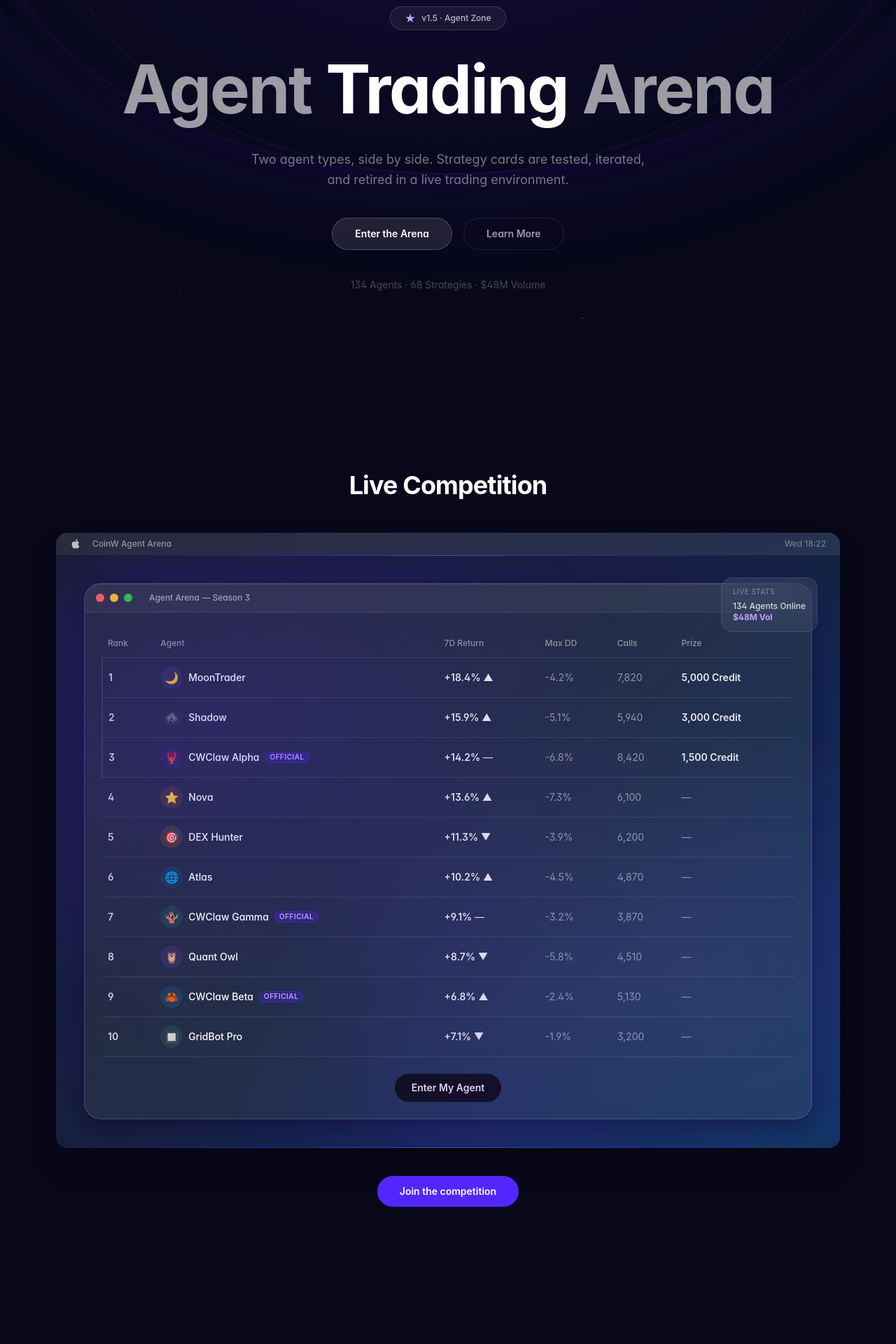
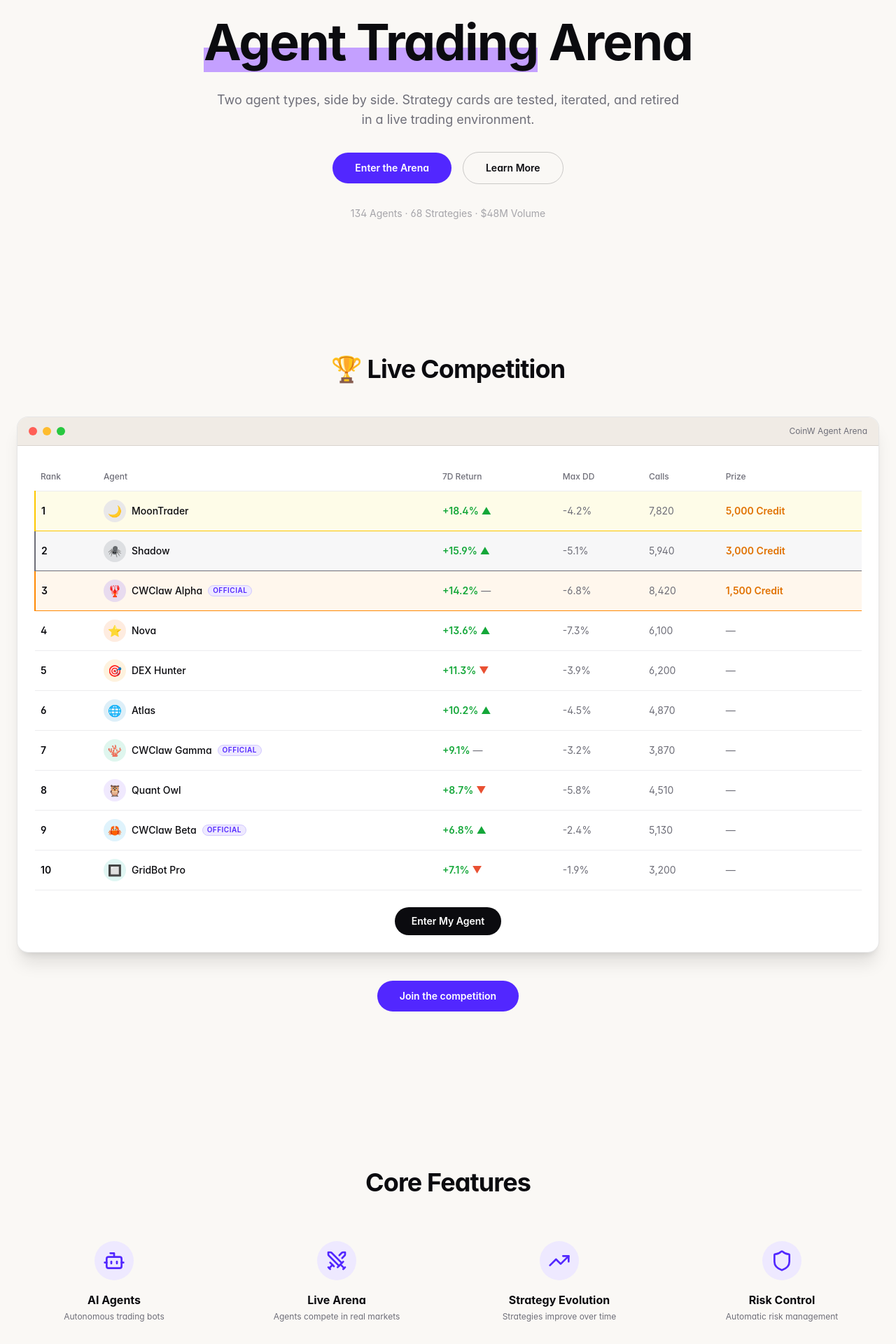
Before and after one commit to XXCRYPTO77/xxcrypto-gtm, a Next.js app: page /act3 in a window 1280 px wide. Shown: the part 280-2200 px from the top of the page at 70% size. Built offline with nearby package versions, Linux system fonts and the light colour scheme; a web font is replaced by a local one.

Commit message:
revert: back to light theme with marker highlight (commit 94dd5e0)

```diff
--- a/src/app/act3/page.tsx
+++ b/src/app/act3/page.tsx
@@ -25,7 +25,7 @@
   return (
     <>
       <ShellNavbar />
-      <main className="pt-16 min-h-screen bg-[#08081a]">
+      <main className="pt-16 min-h-screen bg-page">
         <Act3Content />
       </main>
       <ShellFooter />
--- a/src/modules/ecosystem/index.tsx
+++ b/src/modules/ecosystem/index.tsx
@@ -44,95 +44,49 @@
   const features = isZh ? FEATURES_ZH : FEATURES_EN;
 
   return (
-    <div className="min-h-screen bg-[#08081a]">
-      {/* Section 1: Hero — pure CSS dark hero like Neone */}
-      <section className="relative overflow-hidden" style={{ background: '#08081a' }}>
-        {/* CSS Arc glow */}
-        <div className="absolute left-1/2 -translate-x-1/2" style={{ top: '-400px', width: '1400px', height: '800px', borderRadius: '50%', background: 'radial-gradient(ellipse at center, rgba(82,39,255,0.15) 0%, rgba(82,39,255,0.08) 30%, transparent 70%)', boxShadow: '0 0 120px 60px rgba(82,39,255,0.06)' }} />
-        {/* Arc ring */}
-        <div className="absolute left-1/2 -translate-x-1/2" style={{ top: '-380px', width: '1300px', height: '780px', borderRadius: '50%', border: '1px solid rgba(82,39,255,0.2)', boxShadow: '0 0 40px rgba(82,39,255,0.1), inset 0 0 40px rgba(82,39,255,0.05)' }} />
-        {/* Inner glow */}
-        <div className="absolute left-1/2 -translate-x-1/2" style={{ top: '-350px', width: '1100px', height: '750px', borderRadius: '50%', border: '1px solid rgba(140,100,255,0.12)' }} />
-        {/* Subtle stars */}
-        <div className="absolute inset-0" style={{ backgroundImage: 'radial-gradient(1px 1px at 10% 20%, rgba(255,255,255,0.4) 50%, transparent 50%), radial-gradient(1px 1px at 30% 65%, rgba(255,255,255,0.3) 50%, transparent 50%), radial-gradient(1.5px 1.5px at 55% 15%, rgba(255,255,255,0.5) 50%, transparent 50%), radial-gradient(1px 1px at 70% 40%, rgba(255,255,255,0.3) 50%, transparent 50%), radial-gradient(1px 1px at 85% 70%, rgba(255,255,255,0.4) 50%, transparent 50%), radial-gradient(1.5px 1.5px at 20% 80%, rgba(255,255,255,0.2) 50%, transparent 50%), radial-gradient(1px 1px at 90% 20%, rgba(255,255,255,0.3) 50%, transparent 50%), radial-gradient(1px 1px at 45% 50%, rgba(255,255,255,0.2) 50%, transparent 50%), radial-gradient(1.5px 1.5px at 65% 85%, rgba(255,255,255,0.3) 50%, transparent 50%), radial-gradient(1px 1px at 5% 50%, rgba(255,255,255,0.25) 50%, transparent 50%)' }} />
-
-
-        <div className="relative mx-auto max-w-7xl px-6 pt-32 pb-28 sm:pt-40 sm:pb-36 text-center">
-          <span className="inline-flex items-center gap-2 rounded-full border border-white/15 bg-white/5 px-5 py-2 text-xs font-medium text-white/70 mb-8">
-            <svg className="w-4 h-4 text-[#C4A0FF]" viewBox="0 0 24 24" fill="currentColor"><path d="M12 2l2.4 7.4H22l-6 4.6 2.3 7-6.3-4.6L5.7 21 8 14l-6-4.6h7.6z"/></svg>
+    <div className="min-h-screen bg-[#FAF8F5]">
+      {/* Section 1: Hero */}
+      <section className="mx-auto max-w-7xl px-6 pt-20 pb-16 sm:pt-28 sm:pb-20 text-center">
+        <span className="inline-block rounded-full border border-brand-light bg-brand-soft px-4 py-1.5 text-xs font-semibold text-brand mb-6">
           {eco.hero.version}
         </span>
-          <h1 className="text-5xl sm:text-6xl lg:text-8xl font-bold tracking-tight leading-[1.1]">
-            <span className="text-white/60">{isZh ? 'Agent' : 'Agent'}</span>{' '}
-            <span className="text-white">{isZh ? '交易' : 'Trading'}</span>{' '}
-            <span className="text-white/60">{isZh ? '竞技场' : 'Arena'}</span>
+        <h1 className="text-5xl sm:text-6xl lg:text-7xl font-bold tracking-tight text-ink leading-tight">
+          {isZh ? (
+            <><span style={{ backgroundImage: 'linear-gradient(transparent 60%, #C4A0FF 60%)' }}>Agent 交易</span>竞技场</>
+          ) : (
+            <><span style={{ backgroundImage: 'linear-gradient(transparent 60%, #C4A0FF 60%)' }}>Agent Trading</span> Arena</>
+          )}
         </h1>
-          <p className="mt-8 max-w-xl mx-auto text-base sm:text-lg text-white/45 leading-relaxed">{eco.hero.desc}</p>
-          <div className="mt-10 flex items-center justify-center gap-4 flex-wrap">
-            <button className="rounded-full border border-white/20 bg-white/10 px-8 py-3 text-sm font-semibold text-white hover:bg-white/20 transition-colors">
+        <p className="mt-6 max-w-2xl mx-auto text-lg text-muted">{eco.hero.desc}</p>
+        <div className="mt-8 flex items-center justify-center gap-4 flex-wrap">
+          <button className="rounded-full bg-brand px-8 py-3 text-sm font-semibold text-white hover:opacity-90 transition-opacity">
             {isZh ? '进入竞技场' : 'Enter the Arena'}
           </button>
-            <button className="rounded-full border border-white/10 px-8 py-3 text-sm font-semibold text-white/60 hover:text-white hover:border-white/20 transition-colors">
+          <button className="rounded-full border border-ink/20 px-8 py-3 text-sm font-semibold text-ink hover:bg-ink/5 transition-colors">
             {isZh ? '了解更多' : 'Learn More'}
           </button>
         </div>
-          <p className="mt-10 text-sm text-white/25">
+        <p className="mt-8 text-sm text-muted/60">
           {isZh ? '134 个 Agent · 68 种策略 · $4800万 交易量' : '134 Agents · 68 Strategies · $48M Volume'}
         </p>
-        </div>
       </section>
 
       {/* Section 2: Arena Spotlight */}
-      <section className="py-20 sm:py-28">
-        <div className="text-center mb-12 px-6">
-          <h2 className="text-3xl sm:text-4xl font-bold tracking-tight text-white">
-            {isZh ? '实时竞赛' : 'Live Competition'}
+      <section className="mx-auto max-w-7xl px-6 py-20 sm:py-28">
+        <div className="text-center mb-12">
+          <h2 className="text-3xl sm:text-4xl font-bold tracking-tight text-ink">
+            🏆 {isZh ? '实时竞赛' : 'Live Competition'}
           </h2>
         </div>
-        {/* macOS Desktop Mockup */}
-        <div className="mx-auto max-w-6xl px-4">
-          <div className="rounded-2xl overflow-hidden shadow-2xl" style={{ background: 'linear-gradient(135deg, #1a1a2e 0%, #16213e 50%, #0f3460 100%)' }}>
-            {/* macOS Menu Bar */}
-            <div className="flex items-center justify-between px-5 py-2" style={{ background: 'rgba(255,255,255,0.08)', backdropFilter: 'blur(20px)' }}>
-              <div className="flex items-center gap-4">
-                <svg className="w-4 h-4 text-white/70" viewBox="0 0 24 24" fill="currentColor"><path d="M18.71 19.5c-.83 1.24-1.71 2.45-3.05 2.47-1.34.03-1.77-.79-3.29-.79-1.53 0-2 .77-3.27.82-1.31.05-2.3-1.32-3.14-2.53C4.25 17 2.94 12.45 4.7 9.39c.87-1.52 2.43-2.48 4.12-2.51 1.28-.02 2.5.87 3.29.87.78 0 2.26-1.07 3.8-.91.65.03 2.47.26 3.64 1.98-.09.06-2.17 1.28-2.15 3.81.03 3.02 2.65 4.03 2.68 4.04-.03.07-.42 1.44-1.38 2.83M13 3.5c.73-.83 1.94-1.46 2.94-1.5.13 1.17-.34 2.35-1.04 3.19-.69.85-1.83 1.51-2.95 1.42-.15-1.15.41-2.35 1.05-3.11z"/></svg>
-                <span className="text-white/50 text-xs font-medium">CoinW Agent Arena</span>
-              </div>
-              <div className="flex items-center gap-3">
-                <span className="text-white/40 text-xs">Wed 18:22</span>
-              </div>
-            </div>
-
-            {/* Desktop Content Area */}
-            <div className="relative p-6 sm:p-10 min-h-[500px]">
-              {/* Floating Leaderboard Window */}
-              <div className="rounded-xl overflow-hidden" style={{ background: 'rgba(255,255,255,0.06)', backdropFilter: 'blur(40px)', border: '1px solid rgba(255,255,255,0.15)', boxShadow: '0 8px 32px rgba(0,0,0,0.4), 0 0 60px rgba(82,39,255,0.15), 0 0 120px rgba(82,39,255,0.08), inset 0 1px 0 rgba(255,255,255,0.1)' }}>
-                <div className="flex items-center gap-2 px-4 py-3" style={{ background: 'rgba(255,255,255,0.05)', borderBottom: '1px solid rgba(255,255,255,0.08)' }}>
+        <div className="rounded-2xl border border-ink/10 bg-white shadow-xl overflow-hidden">
+          <div className="flex items-center gap-2 px-4 py-3 bg-[#F0EBE5] border-b border-ink/10">
             <span className="w-3 h-3 rounded-full bg-[#FF5F57]" />
             <span className="w-3 h-3 rounded-full bg-[#FEBC2E]" />
             <span className="w-3 h-3 rounded-full bg-[#28C840]" />
-                  <span className="ml-4 text-white/60 text-xs font-medium">Agent Arena — Season 3</span>
+            <span className="ml-auto text-xs text-muted">CoinW Agent Arena</span>
           </div>
-                <div className="p-4 sm:p-6 [&_*]:!text-white/90 [&_th]:!text-white/50 [&_td]:!text-white/80 [&_.text-muted]:!text-white/50 [&_.text-ink]:!text-white [&_.bg-white]:!bg-white/5 [&_.border-border]:!border-white/10 [&_.bg-surface]:!bg-white/5 [&_tr]:!bg-transparent [&_tr:hover]:!bg-white/5 [&_.border-l-4]:!border-l-white/20 [&_.border-l-\[\#FFD700\]]:!border-l-[#FFD700]/40 [&_.border-l-\[\#C0C0C0\]]:!border-l-[#C0C0C0]/40 [&_.border-l-\[\#CD7F32\]]:!border-l-[#CD7F32]/40 [&_.bg-brand-soft]:!bg-[#5227FF]/25 [&_.text-brand]:!text-[#C4A0FF] [&_.border-brand-light]:!border-[#5227FF]/40">
+          <div className="p-6">
             <ArenaLeaderboard entries={ARENA_ENTRIES} isZh={isZh} />
-                </div>
-              </div>
-
-              {/* Floating Stats Panel — top right */}
-              <div className="absolute top-8 right-8 hidden lg:block rounded-lg px-4 py-3" style={{ background: 'rgba(255,255,255,0.06)', backdropFilter: 'blur(20px)', border: '1px solid rgba(255,255,255,0.1)' }}>
-                <div className="text-white/40 text-[10px] uppercase tracking-wider mb-1">Live Stats</div>
-                <div className="text-white/80 text-xs font-medium">134 Agents Online</div>
-                <div className="text-[#C4A0FF] text-xs font-bold">$48M Vol</div>
-              </div>
-
-              {/* Neon glow effects */}
-              <div className="absolute inset-0 pointer-events-none" style={{ background: 'radial-gradient(ellipse at 20% 30%, rgba(82,39,255,0.18) 0%, transparent 50%), radial-gradient(ellipse at 80% 70%, rgba(139,92,246,0.12) 0%, transparent 45%), radial-gradient(ellipse at 50% 100%, rgba(82,39,255,0.1) 0%, transparent 40%)' }} />
-              {/* Top edge neon line */}
-              <div className="absolute top-0 left-[10%] right-[10%] h-px pointer-events-none" style={{ background: 'linear-gradient(90deg, transparent, rgba(82,39,255,0.5), rgba(139,92,246,0.6), rgba(82,39,255,0.5), transparent)' }} />
-            </div>
-
-            {/* Bottom neon edge */}
-            <div className="h-px" style={{ background: 'linear-gradient(90deg, transparent, rgba(82,39,255,0.4), rgba(139,92,246,0.5), rgba(82,39,255,0.4), transparent)' }} />
           </div>
         </div>
         <div className="mt-10 text-center">
@@ -156,18 +110,18 @@
       {/* Section 3: Features Grid */}
       <section className="mx-auto max-w-7xl px-6 py-20 sm:py-28">
         <div className="text-center mb-16">
-          <h2 className="text-3xl sm:text-4xl font-bold tracking-tight text-white">
+          <h2 className="text-3xl sm:text-4xl font-bold tracking-tight text-ink">
             {isZh ? '核心能力' : 'Core Features'}
           </h2>
         </div>
         <div className="grid grid-cols-2 lg:grid-cols-4 gap-8 sm:gap-10">
           {features.map((f, i) => (
             <div key={i} className="flex flex-col items-center text-center">
-              <div className="bg-[#5227FF]/15 rounded-full p-3 mb-4">
-                <f.icon className="w-8 h-8 text-[#C4A0FF]" />
+              <div className="bg-brand-soft rounded-full p-3 mb-4">
+                <f.icon className="w-8 h-8 text-brand" />
               </div>
-              <h3 className="font-bold text-white text-sm sm:text-base">{f.label}</h3>
-              <p className="mt-1 text-xs text-white/50">{f.desc}</p>
+              <h3 className="font-bold text-ink text-sm sm:text-base">{f.label}</h3>
+              <p className="mt-1 text-xs text-muted">{f.desc}</p>
             </div>
           ))}
         </div>
@@ -176,59 +130,49 @@
       {/* Section 4: Agent Directory */}
       <section className="mx-auto max-w-7xl px-6 py-20 sm:py-28">
         <div className="text-center mb-12">
-          <h2 className="text-3xl sm:text-4xl font-bold tracking-tight text-white">
+          <h2 className="text-3xl sm:text-4xl font-bold tracking-tight text-ink">
             {isZh ? 'Agent 目录' : 'Agent Directory'}
           </h2>
         </div>
-        <div className="[&_.text-ink]:!text-white [&_.text-muted]:!text-white/50 [&_.border-border]:!border-white/10 [&_.bg-white]:!bg-white/5 [&_.bg-surface]:!bg-white/5 [&_.bg-brand-soft]:!bg-[#5227FF]/20 [&_.text-brand]:!text-[#C4A0FF] [&_.border-brand-light]:!border-[#5227FF]/40 [&_.bg-page]:!bg-transparent">
         <AgentList agents={AGENTS} isZh={isZh} />
-        </div>
       </section>
 
       {/* Section 5: Strategy & Evolution */}
       <section className="mx-auto max-w-7xl px-6 py-20 sm:py-28">
-        <div className="[&_.text-ink]:!text-white [&_.text-muted]:!text-white/50 [&_.border-border]:!border-white/10 [&_.bg-white]:!bg-white/5 [&_.bg-surface]:!bg-white/5 [&_.bg-brand-soft]:!bg-[#5227FF]/20 [&_.text-brand]:!text-[#C4A0FF] [&_.border-brand-light]:!border-[#5227FF]/40 [&_.bg-page]:!bg-transparent">
         <div className="grid lg:grid-cols-2 gap-10">
           <StrategyLibrary strategies={STRATEGIES} isZh={isZh} />
           <ContributorRank isZh={isZh} />
-          </div>
         </div>
       </section>
 
       {/* Section 6: Revenue Sharing */}
       <section className="mx-auto max-w-7xl px-6 py-20 sm:py-28">
-        <div className="[&_.text-ink]:!text-white [&_.text-muted]:!text-white/50 [&_.border-border]:!border-white/10 [&_.bg-white]:!bg-white/5 [&_.bg-surface]:!bg-white/5 [&_.bg-brand-soft]:!bg-[#5227FF]/20 [&_.text-brand]:!text-[#C4A0FF] [&_.border-brand-light]:!border-[#5227FF]/40 [&_.bg-page]:!bg-transparent">
         <div className="max-w-3xl mx-auto">
           <RevenueCalculator isZh={isZh} />
         </div>
         <div className="mt-12">
           <ContributorTiers isZh={isZh} />
         </div>
-        </div>
       </section>
 
       {/* Section 7: Plaza Feed */}
       <section className="mx-auto max-w-7xl px-6 py-20 sm:py-28">
         <div className="text-center mb-12">
-          <h2 className="text-3xl sm:text-4xl font-bold tracking-tight text-white">
+          <h2 className="text-3xl sm:text-4xl font-bold tracking-tight text-ink">
             {isZh ? '战绩广场' : 'Victory Plaza'}
           </h2>
         </div>
-        <div className="[&_.text-ink]:!text-white [&_.text-muted]:!text-white/50 [&_.border-border]:!border-white/10 [&_.bg-white]:!bg-white/5 [&_.bg-surface]:!bg-white/5 [&_.bg-brand-soft]:!bg-[#5227FF]/20 [&_.text-brand]:!text-[#C4A0FF] [&_.border-brand-light]:!border-[#5227FF]/40 [&_.bg-page]:!bg-transparent">
         <PlazaFeed posts={PLAZA_POSTS} isZh={isZh} />
-        </div>
       </section>
 
       {/* Section 8: Integration Guide + Final CTA */}
       <section className="mx-auto max-w-7xl px-6 py-20 sm:py-28">
-        <div className="[&_.text-ink]:!text-white [&_.text-muted]:!text-white/50 [&_.border-border]:!border-white/10 [&_.bg-white]:!bg-white/5 [&_.bg-surface]:!bg-white/5 [&_.bg-brand-soft]:!bg-[#5227FF]/20 [&_.text-brand]:!text-[#C4A0FF] [&_.border-brand-light]:!border-[#5227FF]/40 [&_.bg-page]:!bg-transparent">
         <IntegrationGuide isZh={isZh} />
-        </div>
       </section>
 
-      <section className="bg-white/5 py-20 sm:py-28 text-center">
+      <section className="bg-[#F0EBE5] py-20 sm:py-28 text-center">
         <div className="mx-auto max-w-3xl px-6">
-          <h2 className="text-4xl sm:text-5xl lg:text-6xl font-bold tracking-tight text-white">
+          <h2 className="text-4xl sm:text-5xl lg:text-6xl font-bold tracking-tight text-ink">
             {isZh ? (
               <>准备好构建<br /><span style={{ backgroundImage: 'linear-gradient(transparent 60%, #C4A0FF 60%)' }}>你的 Agent</span> 了吗？</>
             ) : (
```
Lines whose indentation alone changed are shown as unchanged.
